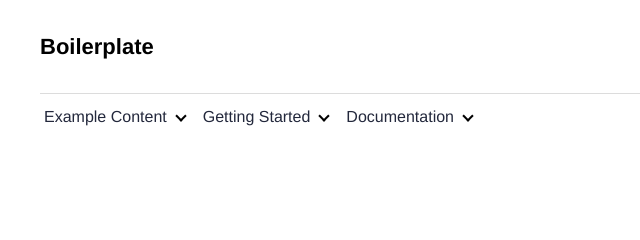
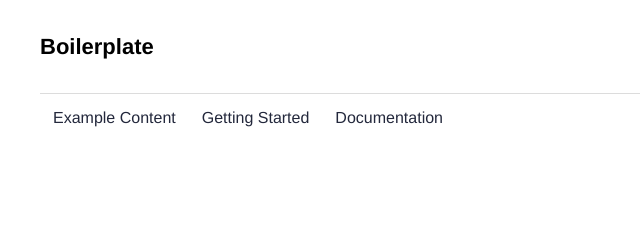
Before and after one commit to hlxsites/lazard, a website with bundled scripts: page 404.html in a window 1280 px wide. Shown: the top 240 px of the page, 0-640 px from the left. Built offline with nearby package versions, Linux system fonts and the light colour scheme; files whose address does not match are found by name.

Commit message:
add hover effects to header

```diff
--- a/blocks/header/header.css
+++ b/blocks/header/header.css
@@ -203,20 +203,6 @@ header nav[aria-expanded='true'] .nav-tools li {
 
   header nav .nav-sections > ul > li.nav-drop {
     position: relative;
-    padding-right: 32px;
-  }
-
-  header nav .nav-drop::after {
-    content: ' ';
-    border: solid var(--text-color);
-    transform: rotate(135deg);
-    border-width: 2px 2px 0 0;
-    display: inline-block;
-    width: 6px;
-    height: 6px;
-    position: absolute;
-    top: 8px;
-    right: 14px;
   }
 
   header nav .nav-hamburger {
@@ -250,6 +236,16 @@ header nav[aria-expanded='true'] .nav-tools li {
     padding-right: 20px;
   }
 
+  header nav .nav-sections ul li {
+    display: flex;
+    align-items: center;
+    padding-left: 12px;
+    padding-right: 12px;
+    border-left: var(--yxt-border-invisible);
+    border-right: var(--yxt-border-invisible);
+    border-top: 2px solid #fff0;
+  }
+
   header nav .nav-sections > ul > li > ul > li {
     font-size: 18px;
     padding: 8px 16px;
@@ -257,6 +253,17 @@ header nav[aria-expanded='true'] .nav-tools li {
 
   header nav .nav-sections li:last-child, header nav .nav-investors li:last-child {
     border-bottom: none;
+  }
+
+  header nav .nav-investors ul li:hover {
+    color: var(--yxt-color-brand-hover);
+    background-color: var(--highlight-background-color);
+  }
+
+  header nav .nav-sections ul li:hover {
+    border-left: var(--yxt-border-default);
+    border-right: var(--yxt-border-default);
+    border-top: 2px solid var(--yxt-color-brand-primary);
   }
 
   header nav .nav-investors ul li:last-child {
@@ -280,6 +287,10 @@ header nav[aria-expanded='true'] .nav-tools li {
     background-color: unset;
     width: unset;
     margin: 0;
+  }
+
+  header nav .nav-sections ul {
+    height: 100%;
   }
 
   header nav .nav-investors ul {
--- a/styles/styles.css
+++ b/styles/styles.css
@@ -16,7 +16,7 @@
   --link-hover-color: #136ff6;
   --background-color: #fff;
   --overlay-background-color: #eee;
-  --highlight-background-color: #ccc;
+  --highlight-background-color: #f6f6f6;
   --text-color: #000;
 
   /* fonts */
@@ -73,12 +73,13 @@
    --yxt-line-height-lg: 1.5;
    --yxt-line-height-xlg: 1.6666;
    --yxt-line-height-xxlg: 1.7;
-   --yxt-font-family: system-ui,Segoe UI,Roboto,Oxygen-Sans,Ubuntu,Cantarell,Helvetica Neue,sans-serif;
+   --yxt-font-family: system-ui,segoe ui,roboto,oxygen-sans,ubuntu,cantarell,helvetica neue,sans-serif;
    --yxt-base-spacing-sm: 0.75rem;
    --yxt-base-spacing: 1rem;
    --yxt-module-footer-height: 1.5rem;
    --yxt-module-container-height: 1.25rem;
    --yxt-border-default: 0.0625rem solid var(--yxt-color-borders);
+   --yxt-border-invisible: 0.0625rem solid #fff0;
    --yxt-border-hover: 0.0625rem solid var(--yxt-color-brand-hover);
    --yxt-border-legacy: 0.0625rem solid #e9e9e9;
    --yxt-z-index-nav-more-modal: 2;
```
